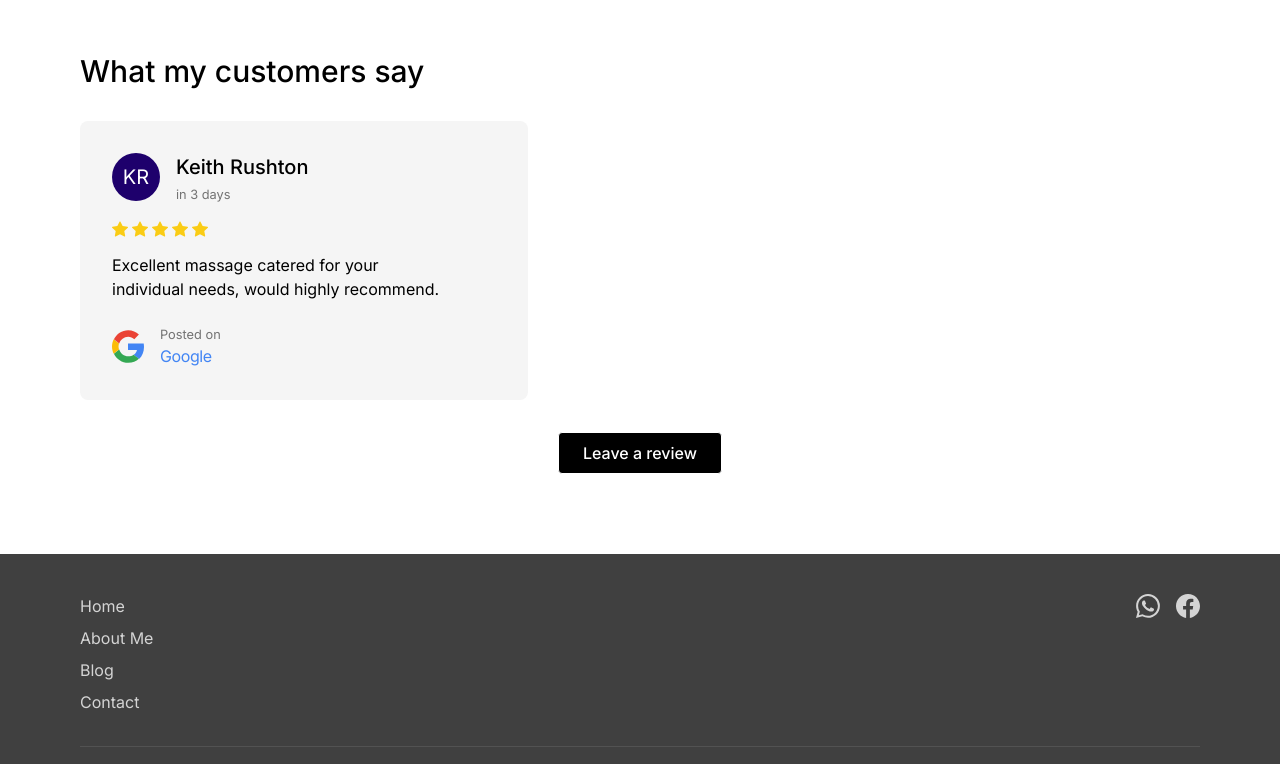
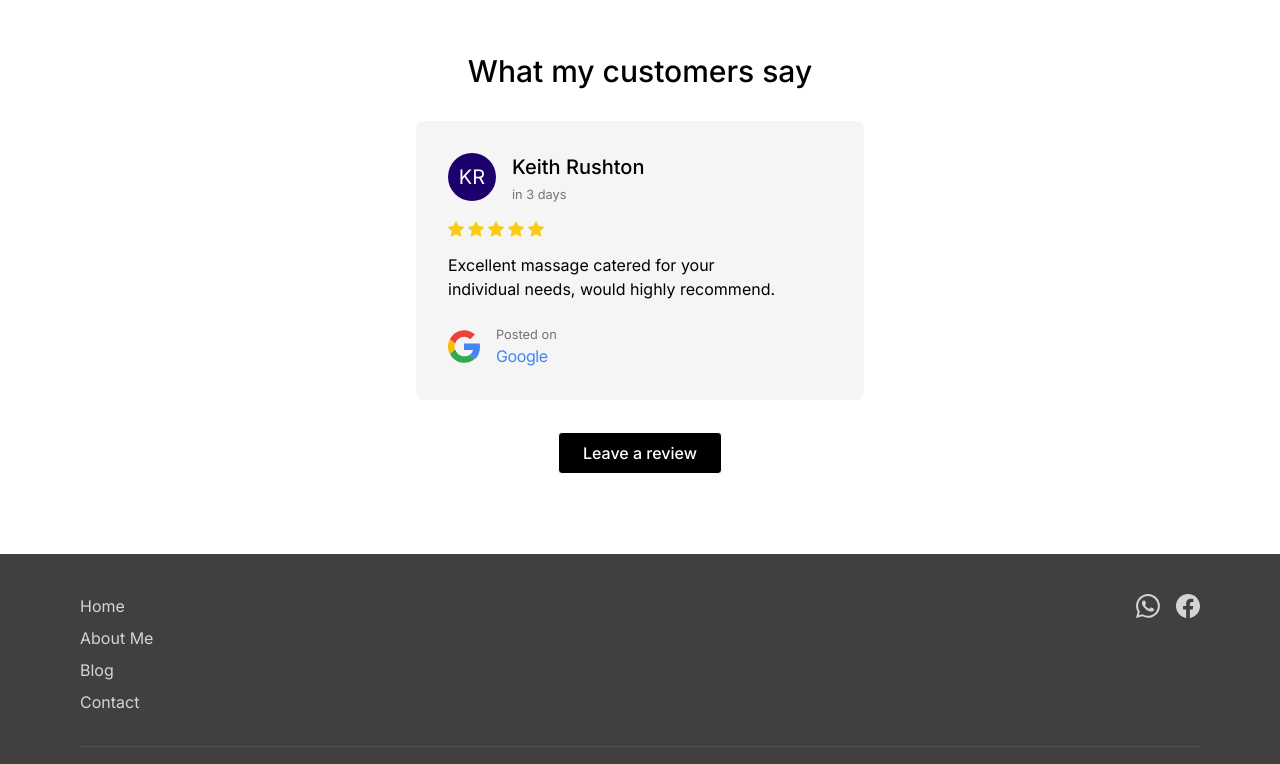
Before and after one commit to lbn21/gosia-massage, a Next.js app: page / in a window 1280 px wide. Shown: the part 2425-3189 px from the top of the page. Built offline with nearby package versions, Linux system fonts and the light colour scheme.

Commit message:
centers reviews

```diff
--- a/app/page.tsx
+++ b/app/page.tsx
@@ -216,8 +216,9 @@ export default function Home() {
 
       {/* Reviews */}
       <div className="balance-text bg-white">
-        <div className="container py-8 md:py-12 lg:py-20">
+        <div className="container flex flex-col items-center py-8 md:py-12 lg:py-20">
           <h2 className="mb-8 text-3xl font-medium">What my customers say</h2>
+
           {REVIEWS.map((review) => {
             return (
               <div
```
